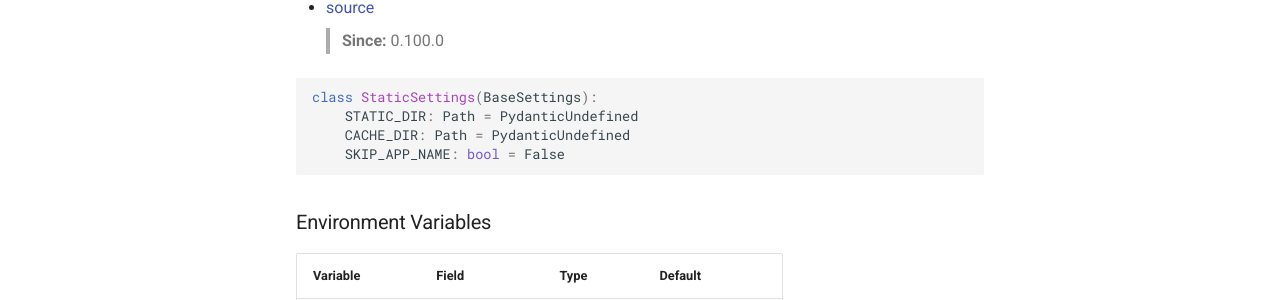
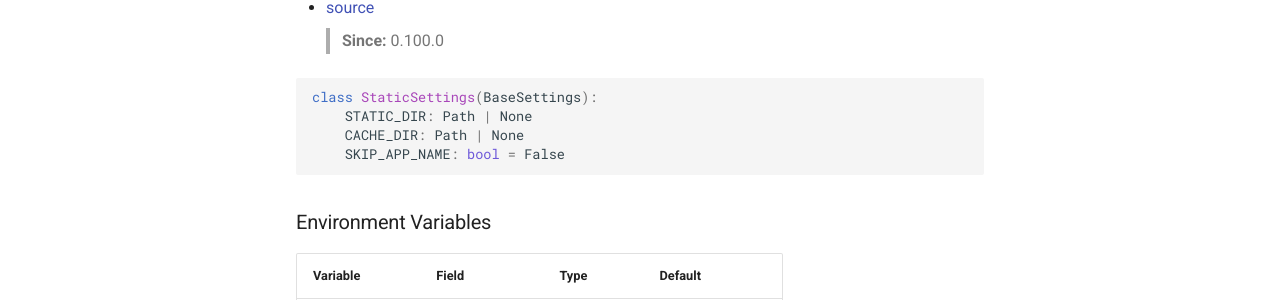
Before and after one commit to EspenAlbert/model-lib, an MkDocs documentation site: the page built from docs/_root/staticsettings.md, in a window 1280 px wide and 1266 px high. Shown: the part 284-584 px from the top of the window. Built offline with MkDocs 1.6.1 and Material for MkDocs 9.7.7, drawn with Linux system fonts in a browser that asks for light colours.

Commit message:
chore: update changelog with new public functions and enhance StaticSettings type hints

````diff
--- a/docs/_root/staticsettings.md
+++ b/docs/_root/staticsettings.md
@@ -2,13 +2,13 @@
 
 <!-- === DO_NOT_EDIT: pkg-ext staticsettings_def === -->
 ## class: StaticSettings
-- [source](../../model_lib/static_settings.py#L10)
+- [source](../../model_lib/static_settings.py#L11)
 > **Since:** 0.100.0
 
 ```python
 class StaticSettings(BaseSettings):
-    STATIC_DIR: Path = PydanticUndefined
-    CACHE_DIR: Path = PydanticUndefined
+    STATIC_DIR: Path | None
+    CACHE_DIR: Path | None
     SKIP_APP_NAME: bool = False
 ```
 <!-- === OK_EDIT: pkg-ext staticsettings_def === -->
````
Also changed, not shown: 3 other files.
